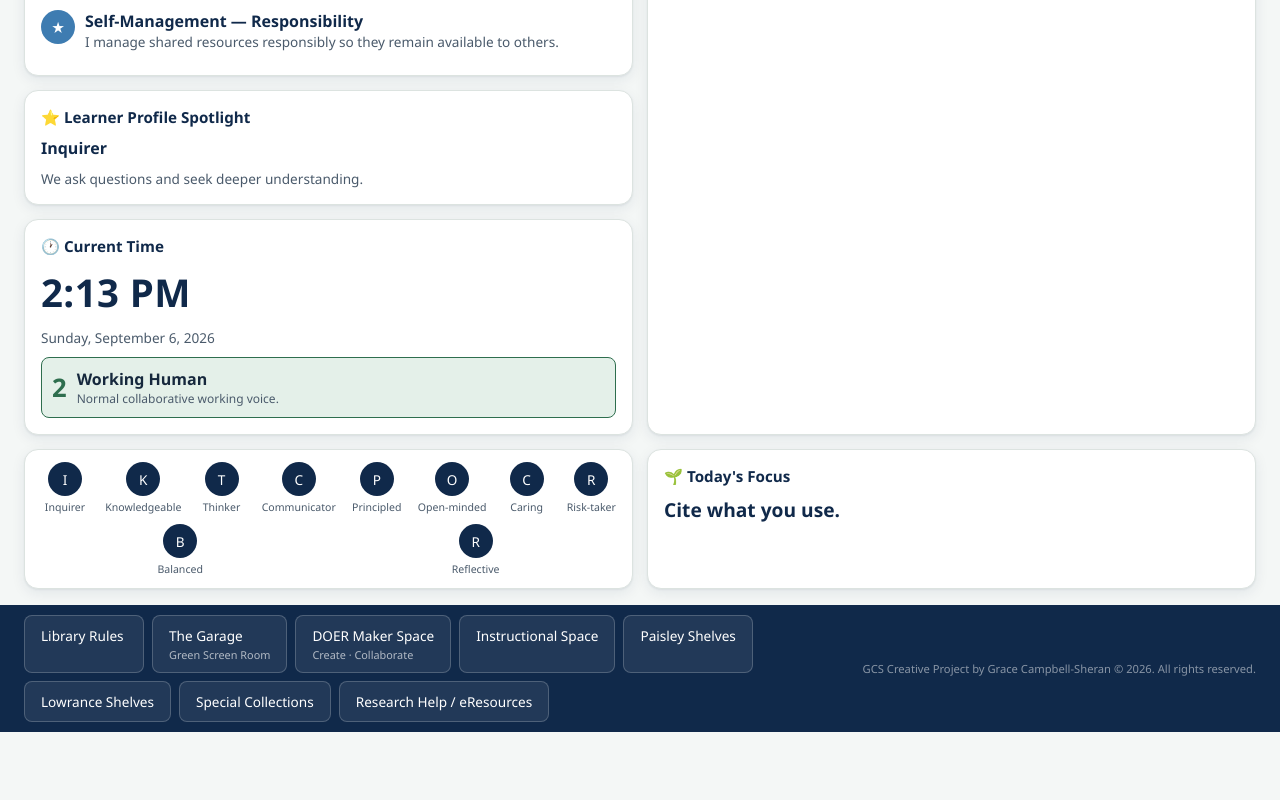
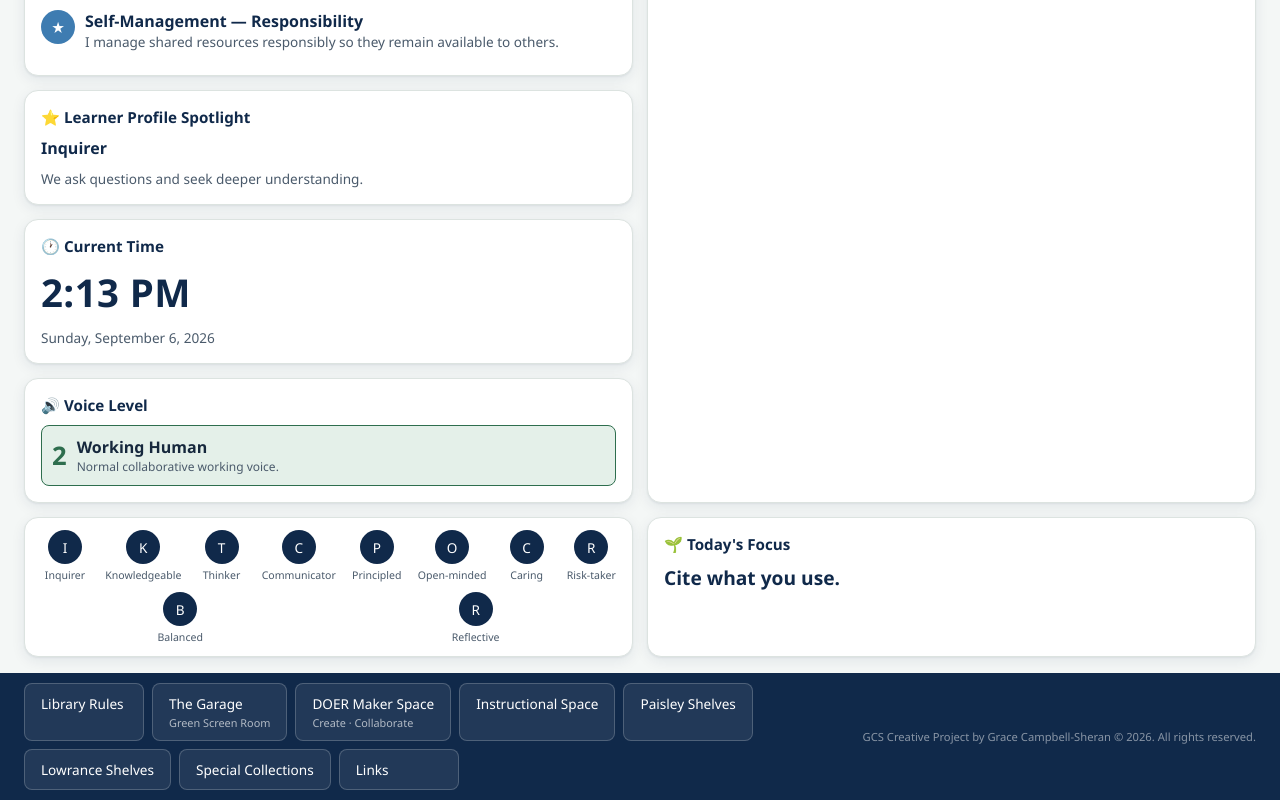
Before and after one commit to GCS-creatives/IBLibraryDashboard, a React (Vite) app: page / in a window 1280 px wide. Shown: the part 603-1403 px from the top of the page. Before the commit the page ends 1335 px from the top, so only its background shows below. Built offline with nearby package versions, Linux system fonts and the light colour scheme; no server answers.

Commit message:
Add files via upload

```diff
--- a/src/components/Display.jsx
+++ b/src/components/Display.jsx
@@ -196,13 +196,12 @@ function TodaysFocus({ bank, language }) {
   );
 }
 
-function ClockAndVoice({ voiceLevel }) {
+function ClockCard({}) {
   const [now, setNow] = useState(new Date());
   useEffect(() => {
     const t = setInterval(() => setNow(new Date()), 1000 * 15);
     return () => clearInterval(t);
   }, []);
-  const level = voiceLevel.levels.find((l) => l.level === voiceLevel.current) || voiceLevel.levels[0];
   const timeStr = now.toLocaleTimeString([], { hour: 'numeric', minute: '2-digit' });
   const dateStr = now.toLocaleDateString([], { weekday: 'long', month: 'long', day: 'numeric', year: 'numeric' });
 
@@ -211,6 +210,15 @@ function ClockAndVoice({ voiceLevel }) {
       <p className="card-title">🕐 Current Time</p>
       <div className="clock-time">{timeStr}</div>
       <div className="clock-date">{dateStr}</div>
+    </div>
+  );
+}
+
+function VoiceLevelCard({ voiceLevel }) {
+  const level = voiceLevel.levels.find((l) => l.level === voiceLevel.current) || voiceLevel.levels[0];
+  return (
+    <div className="card">
+      <p className="card-title">🔊 Voice Level</p>
       <div className="voice-level-badge">
         <span className="num">{level.level}</span>
         <div>
@@ -231,7 +239,7 @@ function BottomNav({ onOpen, footerHint, onFooterClick }) {
     { key: 'paisleyShelves', label: 'Paisley Shelves', sub: '' },
     { key: 'lowranceShelves', label: 'Lowrance Shelves', sub: '' },
     { key: 'collections', label: 'Special Collections', sub: '' },
-    { key: 'research', label: 'Research Help / eResources', sub: '' }
+    { key: 'research', label: 'Links', sub: '' }
   ];
   return (
     <nav className="bottom-nav">
@@ -324,7 +332,8 @@ export default function DisplayMode({ banks, isFullscreen, onToggleFullscreen, o
         <div className="sidebar-stack area-side">
           <ATLSpotlight bank={banks.atlSpotlights} language={language} />
           <LearnerProfileSpotlight bank={banks.learnerProfileSpotlights} language={language} />
-          <ClockAndVoice voiceLevel={banks.voiceLevel} />
+          <ClockCard />
+          <VoiceLevelCard voiceLevel={banks.voiceLevel} />
         </div>
 
         <LearnerProfileStrip attributes={banks.learnerProfile} language={language} />
@@ -361,7 +370,7 @@ export default function DisplayMode({ banks, isFullscreen, onToggleFullscreen, o
       )}
       {openOverlay === 'research' && (
         <GenericInfoModal
-          title="Research Help / eResources"
+          title="Links"
           links={[...(banks.eResourcesLinks || []), ...(banks.researchHelpLinks || [])]}
           onClose={() => setOpenOverlay(null)}
         />
```
